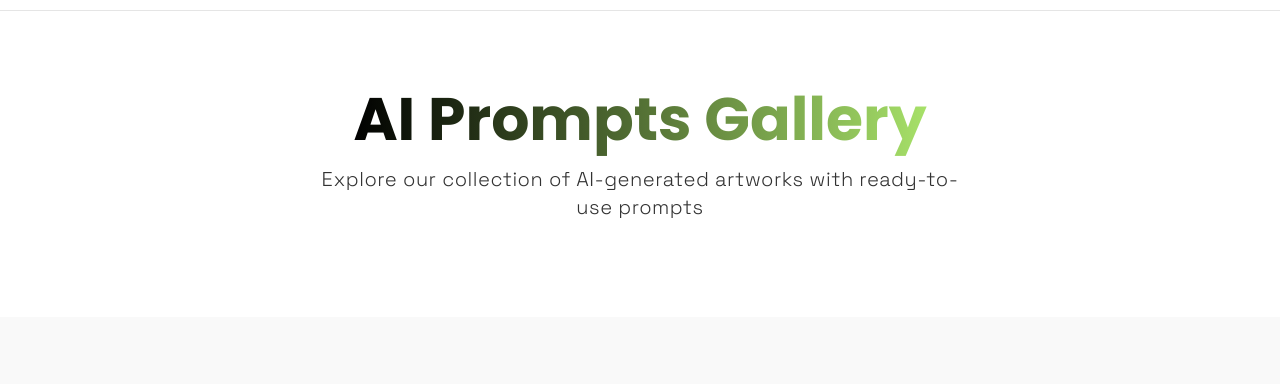
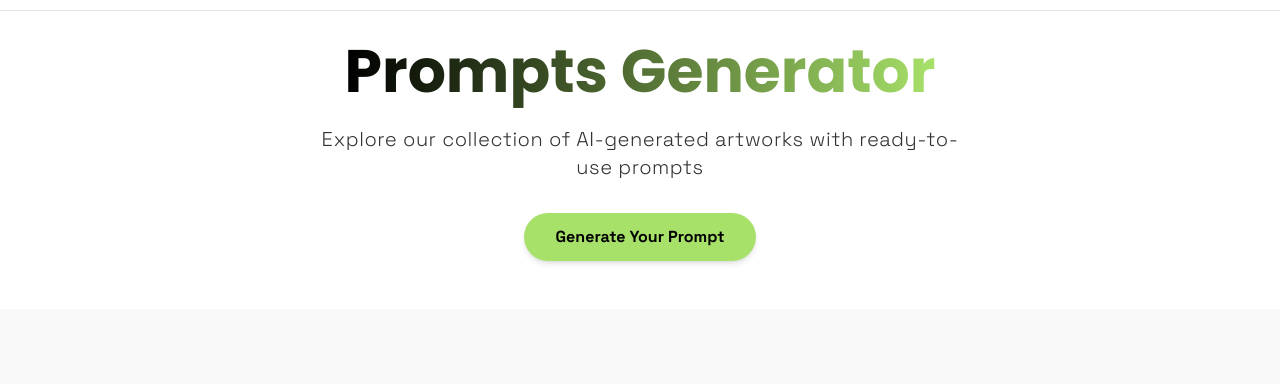
Before and after one commit to artdeone/artdeone.com, a plain HTML site: page prompt.html in a window 1280 px wide. Shown: the part 55-439 px from the top of the page. Drawn offline with nearby package versions, Linux system fonts and the light colour scheme.

Commit message:
Adjust Prompt Generator

```diff
--- a/prompt.html
+++ b/prompt.html
@@ -186,6 +186,9 @@
         .load-more-btn.hidden {
             display: none;
         }
+        html {
+            scroll-behavior: smooth;
+        }
     </style>
 </head>
 <body class="bg-white text-[#323232]">
@@ -238,14 +241,24 @@
     </nav>
 
     <main>
-        <section class="relative min-h-[40vh] flex items-center justify-center overflow-hidden bg-white pt-16">
-            <div class="relative z-10 text-center px-4 py-20" data-aos="fade-up">
-                <h1 class="text-4xl sm:text-5xl md:text-6xl font-bold leading-tight mb-4 artdeone-font">
-                    <span class="text-transparent bg-clip-text bg-gradient-to-r from-black to-[#a7e169]">AI Prompts Gallery</span>
-                </h1>
-                <p class="text-xl md:text-xl text-[#323232] mb-4 max-w-2xl mx-auto font-light tracking-wide">Explore our collection of AI-generated artworks with ready-to-use prompts</p>
-            </div>
-        </section>
+            <!-- 1. Hero Section: Title & Intro -->
+    <section class="relative min-h-[35vh] flex items-center justify-center overflow-hidden bg-white pt-24 pb-12">
+        <div class="relative z-10 text-center px-4" data-aos="fade-up">
+            <h1 class="text-4xl sm:text-5xl md:text-6xl font-bold leading-tight mb-6 artdeone-font">
+                <span class="text-transparent bg-clip-text bg-gradient-to-r from-black to-[#a7e169]">Prompts Generator</span>
+            </h1>
+
+            <p class="text-xl md:text-xl text-[#323232] mb-8 max-w-2xl mx-auto font-light tracking-wide leading-relaxed">
+                Explore our collection of AI-generated artworks with ready-to-use prompts
+            </p>
+
+            <!-- New Button: Scrolls to Generator -->
+            <a href="#prompt-generator" class="inline-block px-8 py-3 bg-[#a7e169] text-black font-bold rounded-full hover:bg-[#ed2939] hover:text-white transition-all duration-300 transform hover:-translate-y-1 shadow-md hover:shadow-lg text-sm sm:text-base">
+                Generate Your Prompt
+            </a>
+        </div>
+    </section>
+
 
         <section class="py-24 section-darker px-4">
             <div class="max-w-7xl mx-auto">
@@ -267,7 +280,7 @@
     </div>
 
      <!-- Prompt Generator Section - Add this just above the Footer -->
-<section class="py-24 section-darker px-4">
+<section id="prompt-generator" class="py-24 section-darker px-4">
     <div class="max-w-7xl mx-auto"> <!-- Changed from max-w-4xl to max-w-7xl for wider layout -->
 
         <!-- Header (Centered) -->
```
Also changed, not shown: prompt-test.html (+13 -5 lines).
